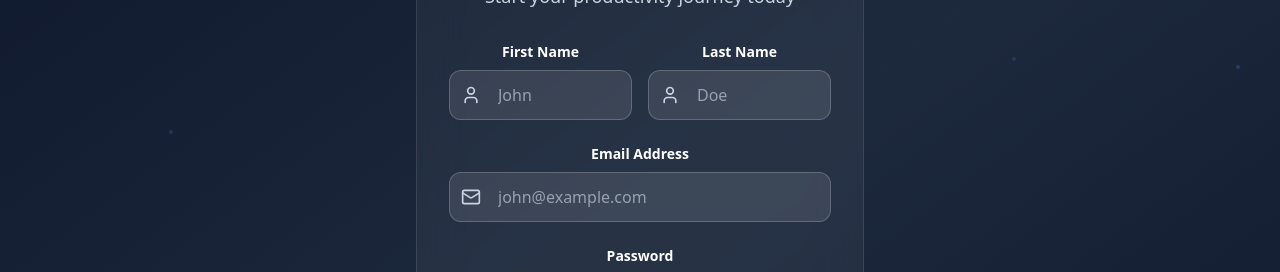
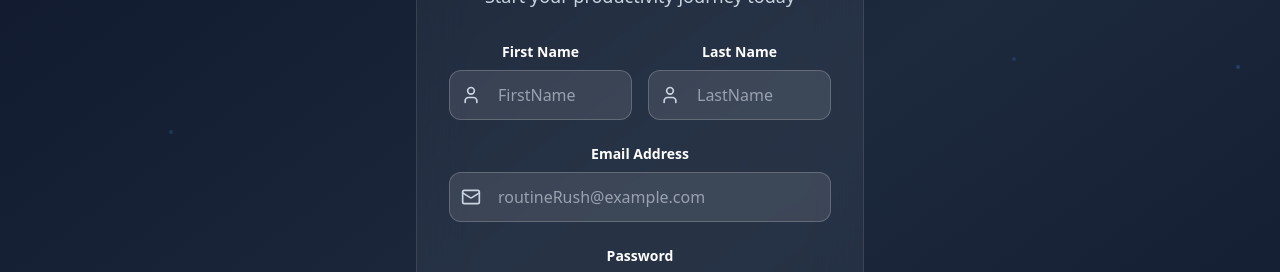
Before and after one commit to Rishabhjain-92/RoutineRush, a React (Vite) app: page /signup in a window 1280 px wide. Shown: the part 227-499 px from the top of the page. Built offline with nearby package versions, Linux system fonts and the light colour scheme; the HTML template or start-up script is replaced by a standard one.

Commit message:
Update SignupPage.jsx

```diff
--- a/src/components/SignupPage.jsx
+++ b/src/components/SignupPage.jsx
@@ -212,7 +212,7 @@ const SignupPage = () => {
                         value={formData.firstName}
                         onChange={handleInputChange}
                         className={`w-full pl-12 pr-4 py-3 ${themeClasses.input} border rounded-xl transition-all duration-300 focus:outline-none focus:ring-2 focus:ring-rose-500/50 hover:scale-105`}
-                        placeholder="John"
+                        placeholder="FirstName"
                       />
                     </div>
                     {errors.firstName && <p className="text-red-500 text-sm mt-1 flex items-center"><X className="w-4 h-4 mr-1" />{errors.firstName}</p>}
@@ -227,7 +227,7 @@ const SignupPage = () => {
                         value={formData.lastName}
                         onChange={handleInputChange}
                         className={`w-full pl-12 pr-4 py-3 ${themeClasses.input} border rounded-xl transition-all duration-300 focus:outline-none focus:ring-2 focus:ring-rose-500/50 hover:scale-105`}
-                        placeholder="Doe"
+                        placeholder="LastName"
                       />
                     </div>
                     {errors.lastName && <p className="text-red-500 text-sm mt-1 flex items-center"><X className="w-4 h-4 mr-1" />{errors.lastName}</p>}
@@ -245,7 +245,7 @@ const SignupPage = () => {
                       value={formData.email}
                       onChange={handleInputChange}
                       className={`w-full pl-12 pr-4 py-3 ${themeClasses.input} border rounded-xl transition-all duration-300 focus:outline-none focus:ring-2 focus:ring-rose-500/50 hover:scale-105`}
-                      placeholder="john@example.com"
+                      placeholder="routineRush@example.com"
                     />
                   </div>
                   {errors.email && <p className="text-red-500 text-sm mt-1 flex items-center"><X className="w-4 h-4 mr-1" />{errors.email}</p>}
```
